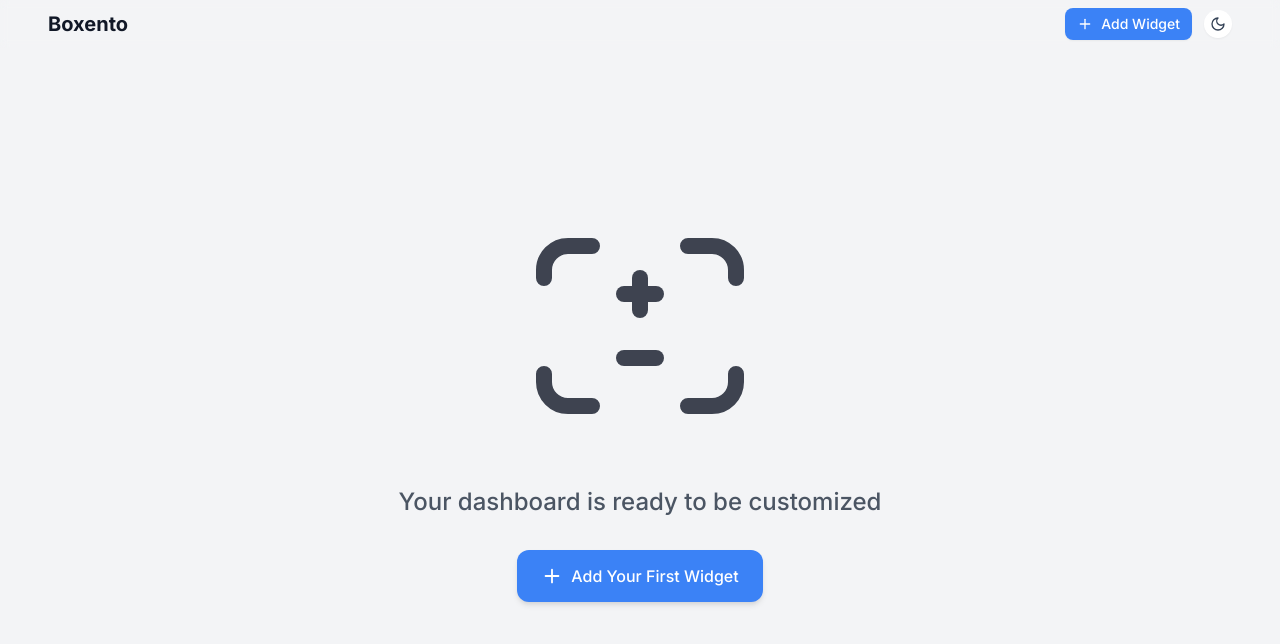
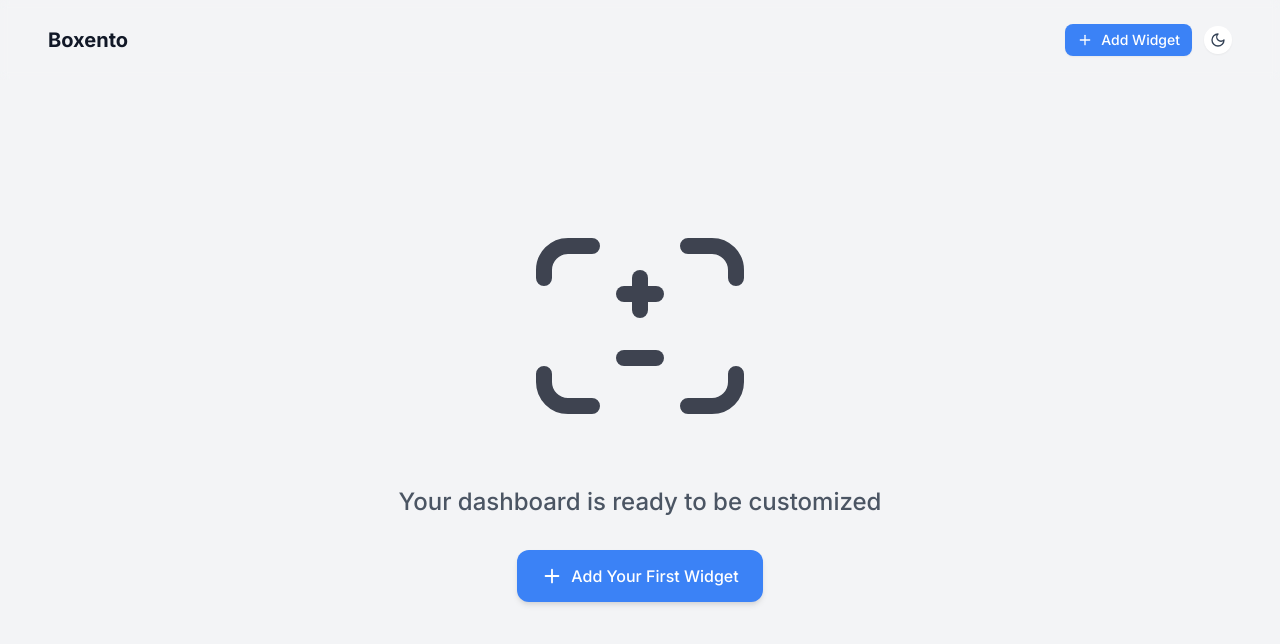
Before and after one commit to sdisaacson/boxento, a React (Vite) app: page / in a window 1280 px wide. Shown: the top 644 px of the page. Built offline with nearby package versions, Linux system fonts and the light colour scheme.

Commit message:
Adjust app header padding for improved layout spacing

```diff
--- a/src/index.css
+++ b/src/index.css
@@ -174,7 +174,7 @@ body.dragging-active {
 
 /* App Header Styles */
 .app-header {
-  @apply fixed top-0 left-0 right-0 p-2 md:px-6 backdrop-blur-sm z-40 bg-transparent;
+  @apply fixed top-0 left-0 right-0 p-4 md:p-6 backdrop-blur-sm z-40 bg-transparent;
 }
 
 .header-container {
```
